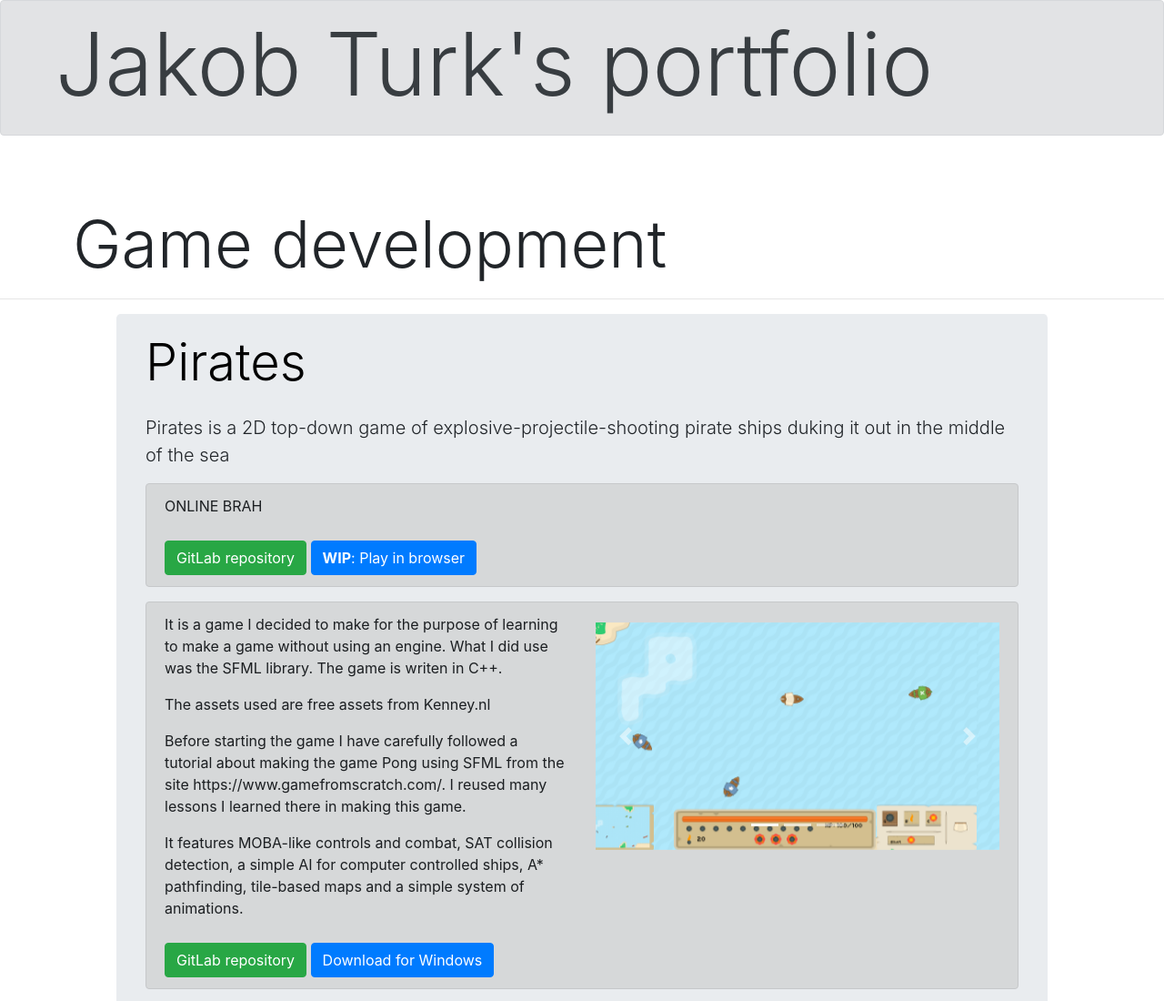
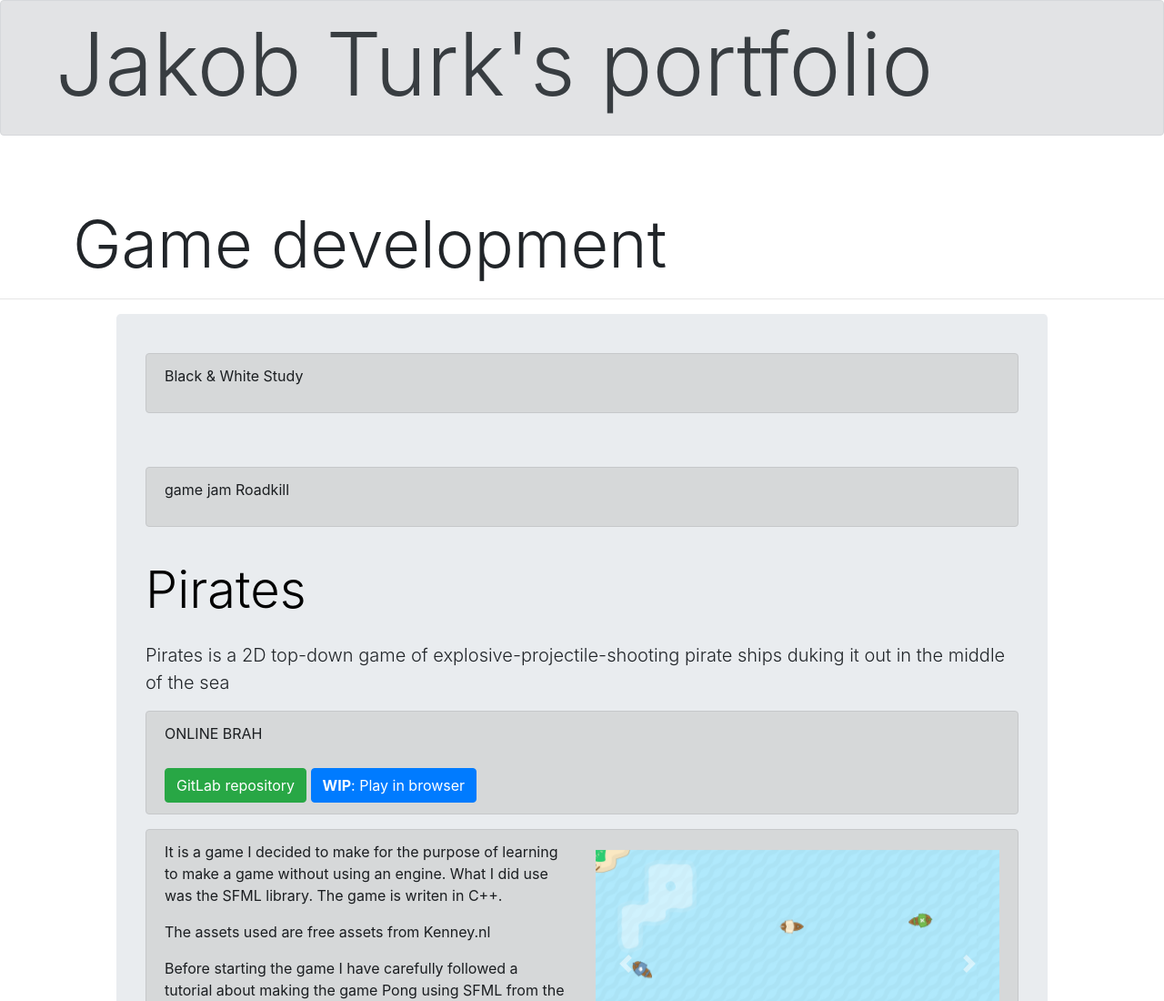
Before and after one commit to JakobTurk/JakobTurk.github.io, a plain HTML site: page index.html in a window 1280 px wide. Shown: the top 1100 px of the page at 91% size. Drawn offline with nearby package versions, Linux system fonts and the light colour scheme.

Commit message:
WIP games

```diff
--- a/index.html
+++ b/index.html
@@ -22,6 +22,26 @@
 
 	<!-- Pirates! -->
 	<div class="jumbotron">
+		<h3 class="display-4"></h3>
+		<div class="alert alert-dark">
+			<div class="row">
+				<div class="col-sm">
+					<p>Black & White Study</p>
+				</div>
+				<div class="col-sm">
+				</div>
+			</div>
+		</div>
+		<h3 class="display-4"></h3>
+		<div class="alert alert-dark">
+			<div class="row">
+				<div class="col-sm">
+					<p>game jam Roadkill</p>
+				</div>
+				<div class="col-sm">
+				</div>
+			</div>
+		</div>
 		<h3 class="display-4"><a href="https://gitlab.com/jakob_turk/pirates">Pirates</a></h3>
 		<p class="lead">Pirates is a 2D top-down game of explosive-projectile-shooting pirate ships duking it out in the middle of the sea</p>
 		<div class="alert alert-dark">
```
